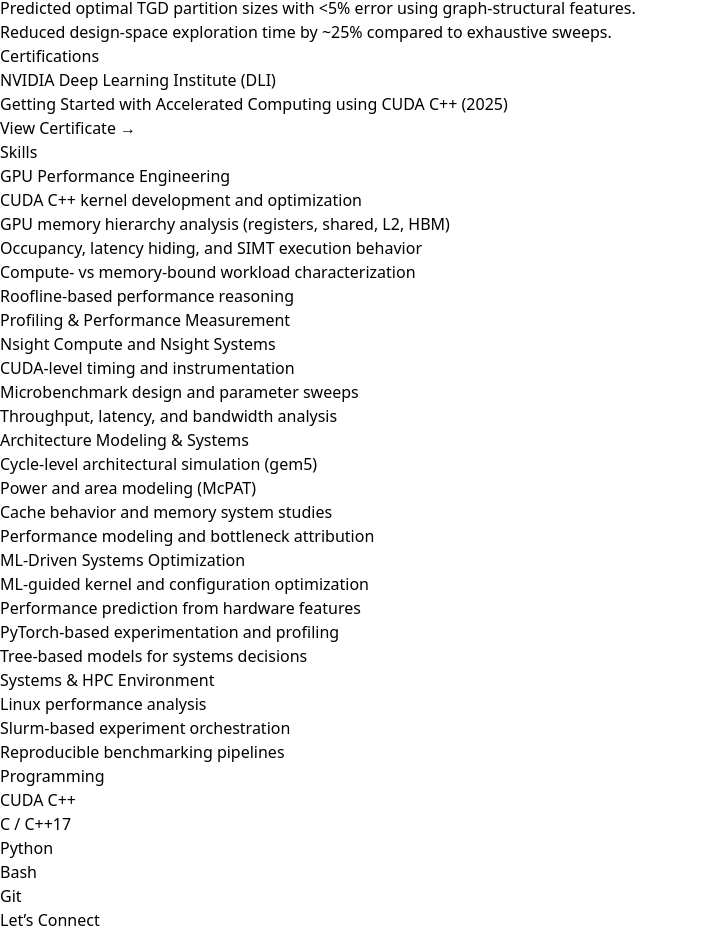
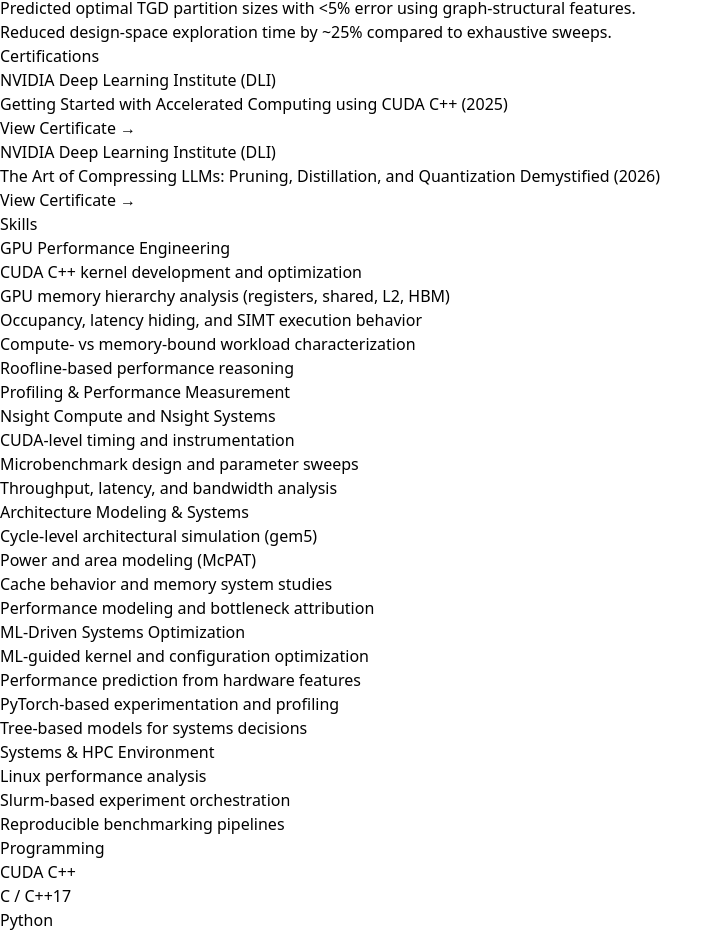
Before and after one commit to Drogon4231/harshithkantamneni.github.io, a React (Vite) app: page / in a window 1280 px wide. Shown: the part 772-1708 px from the top of the page, without its empty margins (0-723 px from the left). Built offline with nearby package versions, Linux system fonts and the light colour scheme.

Commit message:
Add new portfolio item for NVIDIA DLI course

```diff
--- a/src/Portfolio.jsx
+++ b/src/Portfolio.jsx
@@ -85,6 +85,12 @@
     year: '2025',
     link: 'https://drogon4231.github.io/harshithkantamneni.github.io/public/My%20Learning%20%7C%20NVIDIA.pdf',
   },
+  {
+    title: 'NVIDIA Deep Learning Institute (DLI)',
+    subtitle: 'The Art of Compressing LLMs: Pruning, Distillation, and Quantization Demystified',
+    year: '2026',
+    link: 'https://drogon4231.github.io/harshithkantamneni.github.io/public/The%20Art%20of%20Compressing%20LLMs.pdf',
+  }
 ];
 
 const skillBuckets = [
```
